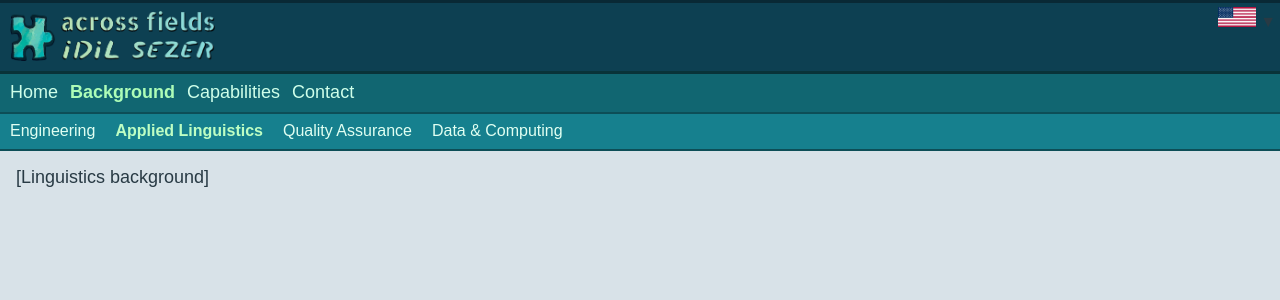
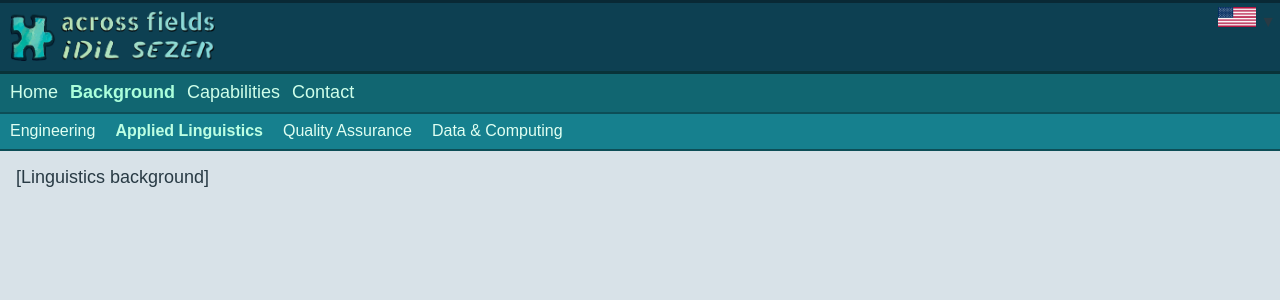
Before and after one commit to acrossfields/idilsezer, a Jekyll site: the page built from en/background-lang.md, in a window 1280 px wide. Shown: the top 300 px of the page. Built offline with Jekyll 4.4.1, drawn with Linux system fonts in a browser that asks for light colours; some web fonts are replaced.

Commit message:
Update style.scss

```diff
--- a/assets/css/style.scss
+++ b/assets/css/style.scss
@@ -101,12 +101,12 @@
 
 .nav-wrapper a.active {
   font-weight: bold;
-  color: #adfdb7;
+  color: #abffdb;
 }
 
 .sub-nav a.active {
   font-weight: bold;
-  color: #befec3;
+  color: #bdffe3;
 }
 
 body {
```
